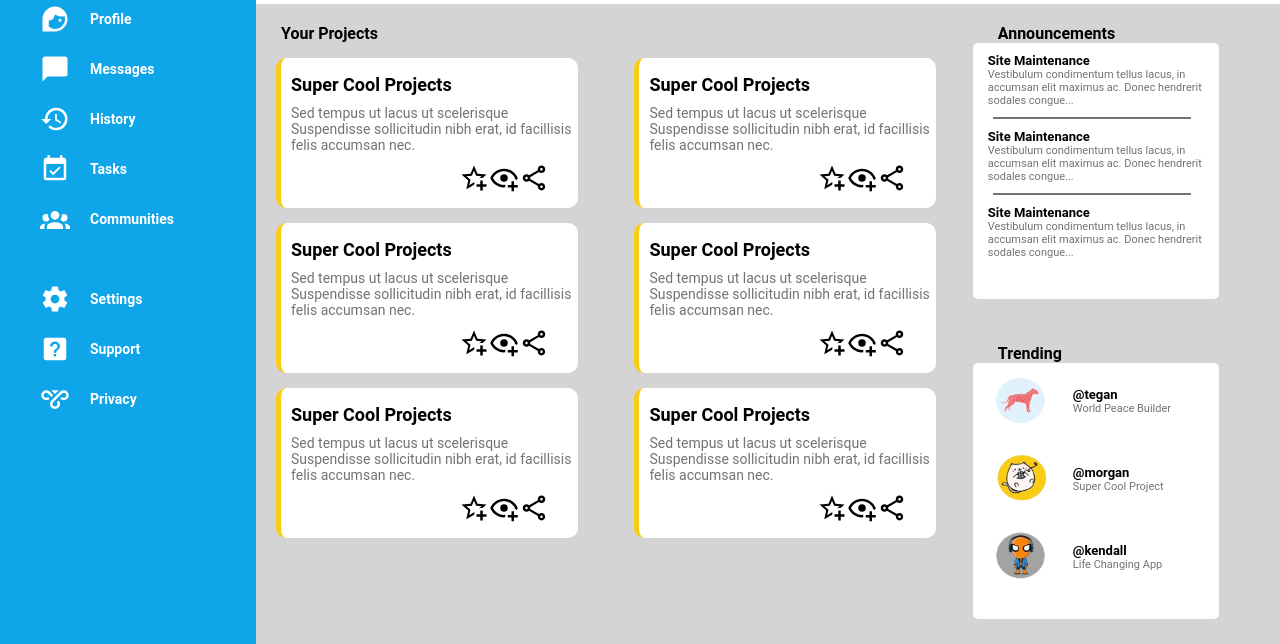
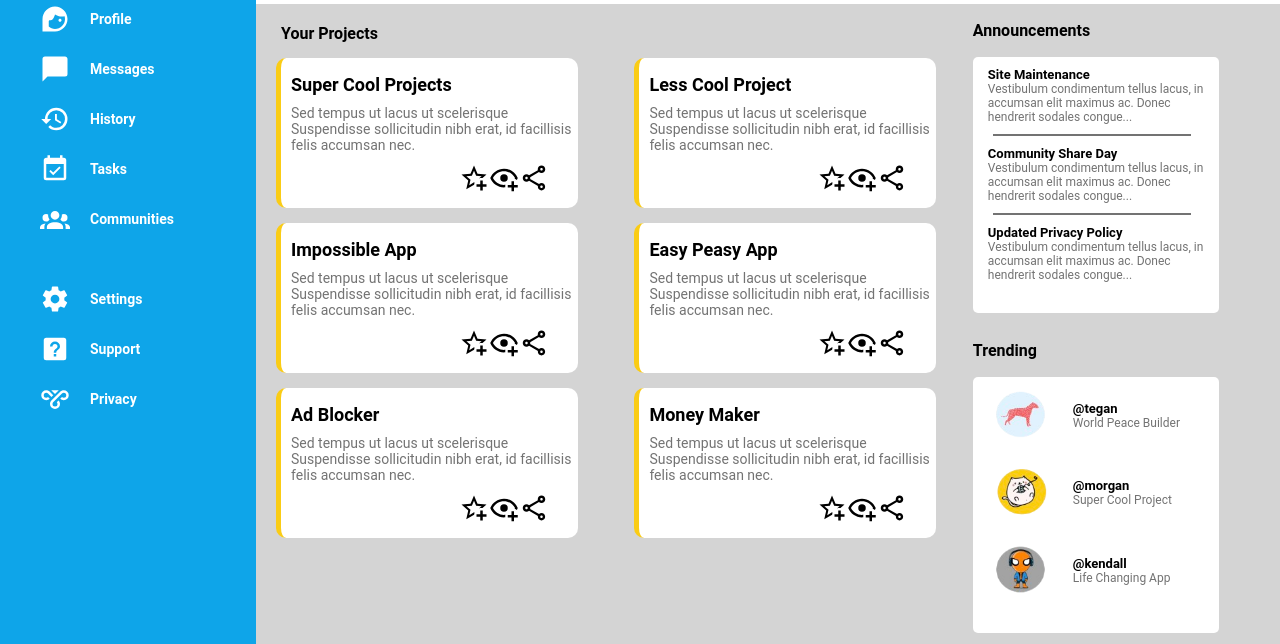
Before and after one commit to AreeshaJat/Admin-Dashboard, a plain HTML site: page index.html in a window 1280 px wide. Shown: the part 156-800 px from the top of the page. Drawn offline with Linux system fonts and the light colour scheme; a web font is replaced by a local one.

Commit message:
fixed the layout of the code

```diff
--- a/index.html
+++ b/index.html
@@ -141,7 +141,7 @@
                                 </div>
                             </div>
                             <div class="card">
-                                <h6>Super Cool Projects</h6>
+                                <h6>Impossible App</h6>
                                 <p>Sed tempus ut lacus ut scelerisque
                                    Suspendisse sollicitudin nibh erat, id
                                    facillisis felis accumsan nec.
@@ -162,7 +162,7 @@
                                 </div>
                             </div>
                             <div class="card">
-                                <h6>Super Cool Projects</h6>
+                                <h6>Ad Blocker</h6>
                                 <p>Sed tempus ut lacus ut scelerisque
                                    Suspendisse sollicitudin nibh erat, id
                                    facillisis felis accumsan nec.
@@ -185,7 +185,7 @@
                         </div>
                         <div class="cards-right">
                             <div class="card">
-                                <h6>Super Cool Projects</h6>
+                                <h6>Less Cool Project</h6>
                                 <p>Sed tempus ut lacus ut scelerisque
                                    Suspendisse sollicitudin nibh erat, id
                                    facillisis felis accumsan nec.
@@ -206,7 +206,7 @@
                                 </div>
                             </div>
                             <div class="card">
-                                <h6>Super Cool Projects</h6>
+                                <h6>Easy Peasy App</h6>
                                 <p>Sed tempus ut lacus ut scelerisque
                                    Suspendisse sollicitudin nibh erat, id
                                    facillisis felis accumsan nec.
@@ -227,7 +227,7 @@
                                 </div>
                             </div>
                             <div class="card">
-                                <h6>Super Cool Projects</h6>
+                                <h6>Money Maker</h6>
                                 <p>Sed tempus ut lacus ut scelerisque
                                    Suspendisse sollicitudin nibh erat, id
                                    facillisis felis accumsan nec.
@@ -263,7 +263,7 @@
                             </div>
                             <div class="divider"></div>
                             <div class="ann-text">
-                                <h6>Site Maintenance</h6>
+                                <h6>Community Share Day</h6>
                                 <p>Vestibulum condimentum tellus lacus,
                                    in accumsan elit maximus ac. Donec
                                    hendrerit sodales congue...
@@ -271,7 +271,7 @@
                             </div>
                             <div class="divider"></div>
                             <div class="ann-text">
-                                <h6>Site Maintenance</h6>
+                                <h6>Updated Privacy Policy</h6>
                                 <p>Vestibulum condimentum tellus lacus,
                                    in accumsan elit maximus ac. Donec
                                    hendrerit sodales congue...
--- a/styles.css
+++ b/styles.css
@@ -153,9 +153,12 @@ h6 {
     margin: 10px 0;
 }
 
-h4 {
-    margin-left: 25px;
-    margin-top: 20px;
+.projects h4 {
+    margin: 20px 25px 0;
+}
+
+.ann h4 {
+    margin: 17px 0;
 }
 
 .ann-trend {
@@ -179,7 +182,7 @@ h4 {
 }
 
 .ann-text p, .trend-text p{
-    font-size: 11px;
+    font-size: 12px;
     color: #737373;
 }
 
@@ -200,3 +203,7 @@ h4 {
 .trend-text {
     margin-left: 20px;
 }
+
+.trend h4 {
+    margin: 17px 0;
+}
```
